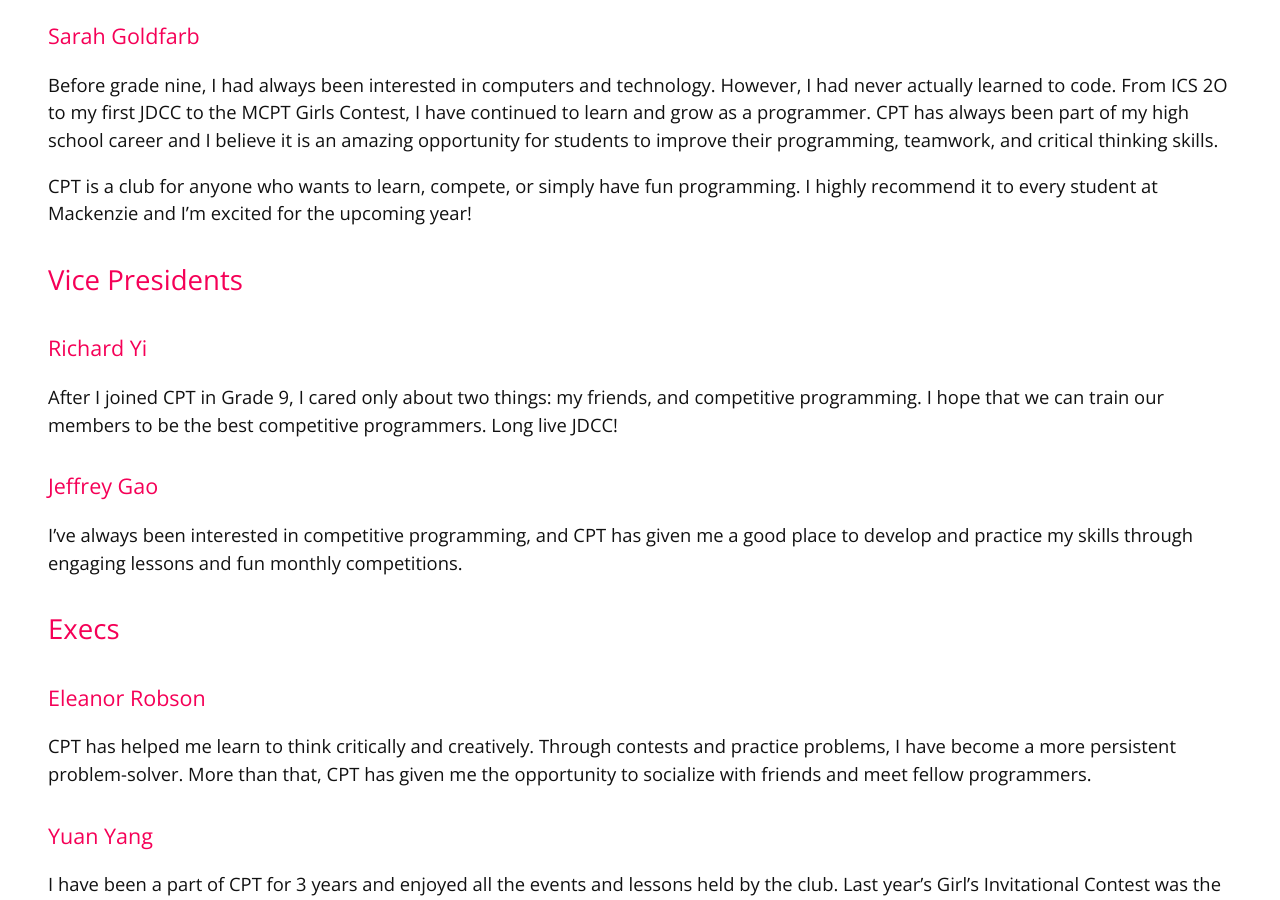
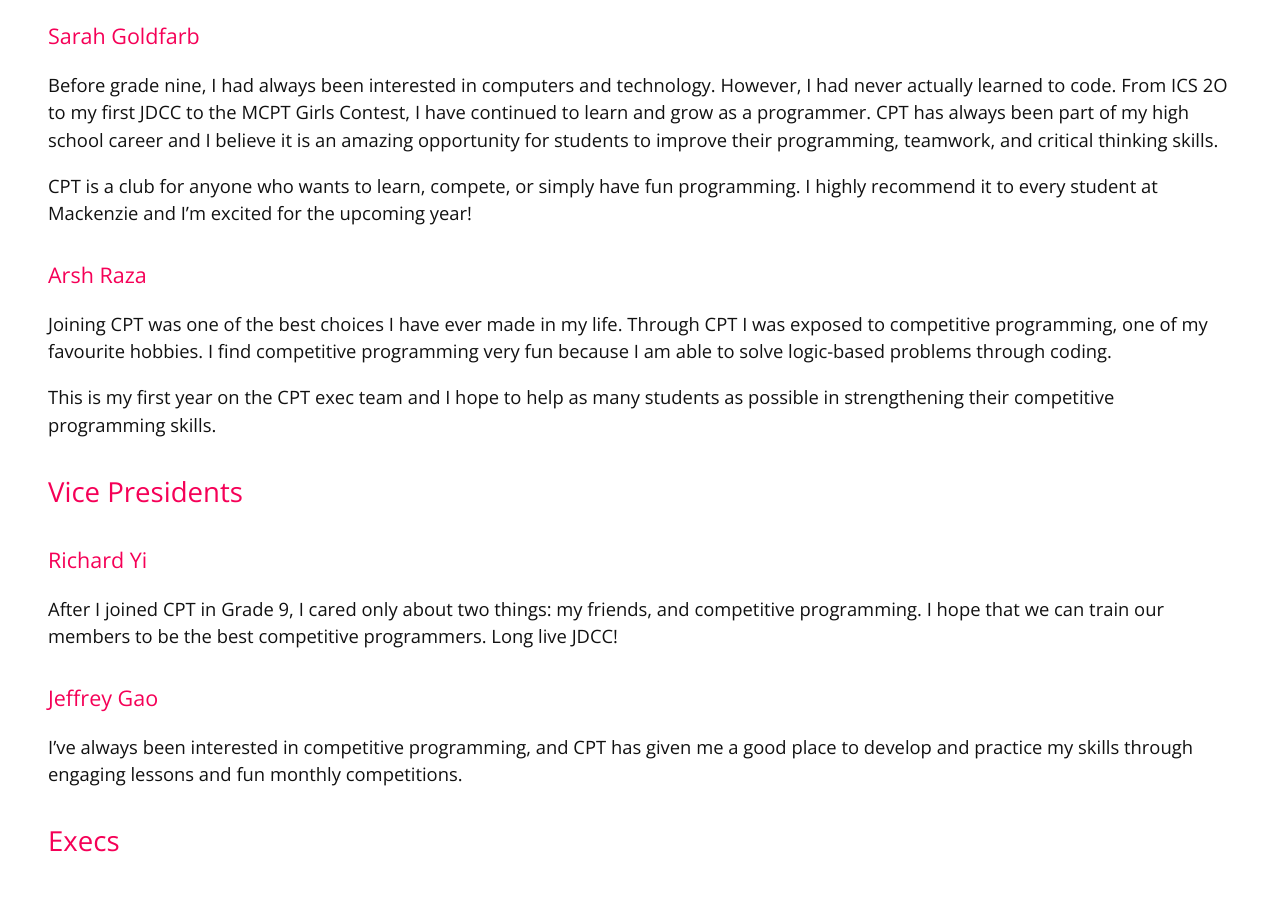
Before and after one commit to mcpt/mcpt.github.io, a Jekyll site: the page built from index.md, in a window 1280 px wide and 900 px high, scrolled down 993 px. Built offline with Jekyll 4.4.1, drawn with Linux system fonts in a browser that asks for light colours.

Commit message:
Add Arsh's blurb.

```diff
--- a/index.md
+++ b/index.md
@@ -19,6 +19,11 @@ In CPT, I've met amazing people, including my fellow executives, who are among m
 Before grade nine, I had always been interested in computers and technology. However, I had never actually learned to code. From ICS 2O to my first JDCC to the MCPT Girls Contest, I have continued to learn and grow as a programmer. CPT has always been part of my high school career and I believe it is an amazing opportunity for students to improve their programming, teamwork, and critical thinking skills.
 
 CPT is a club for anyone who wants to learn, compete, or simply have fun programming. I highly recommend it to every student at Mackenzie and I’m excited for the upcoming year!
+
+### Arsh Raza
+Joining CPT was one of the best choices I have ever made in my life.  Through CPT I was exposed to competitive programming, one of my favourite hobbies. I find competitive programming very fun because I am able to solve logic-based problems through coding.
+
+This is my first year on the CPT exec team and I hope to help as many students as possible in strengthening their competitive programming skills.
 
 ## Vice Presidents
 
```
